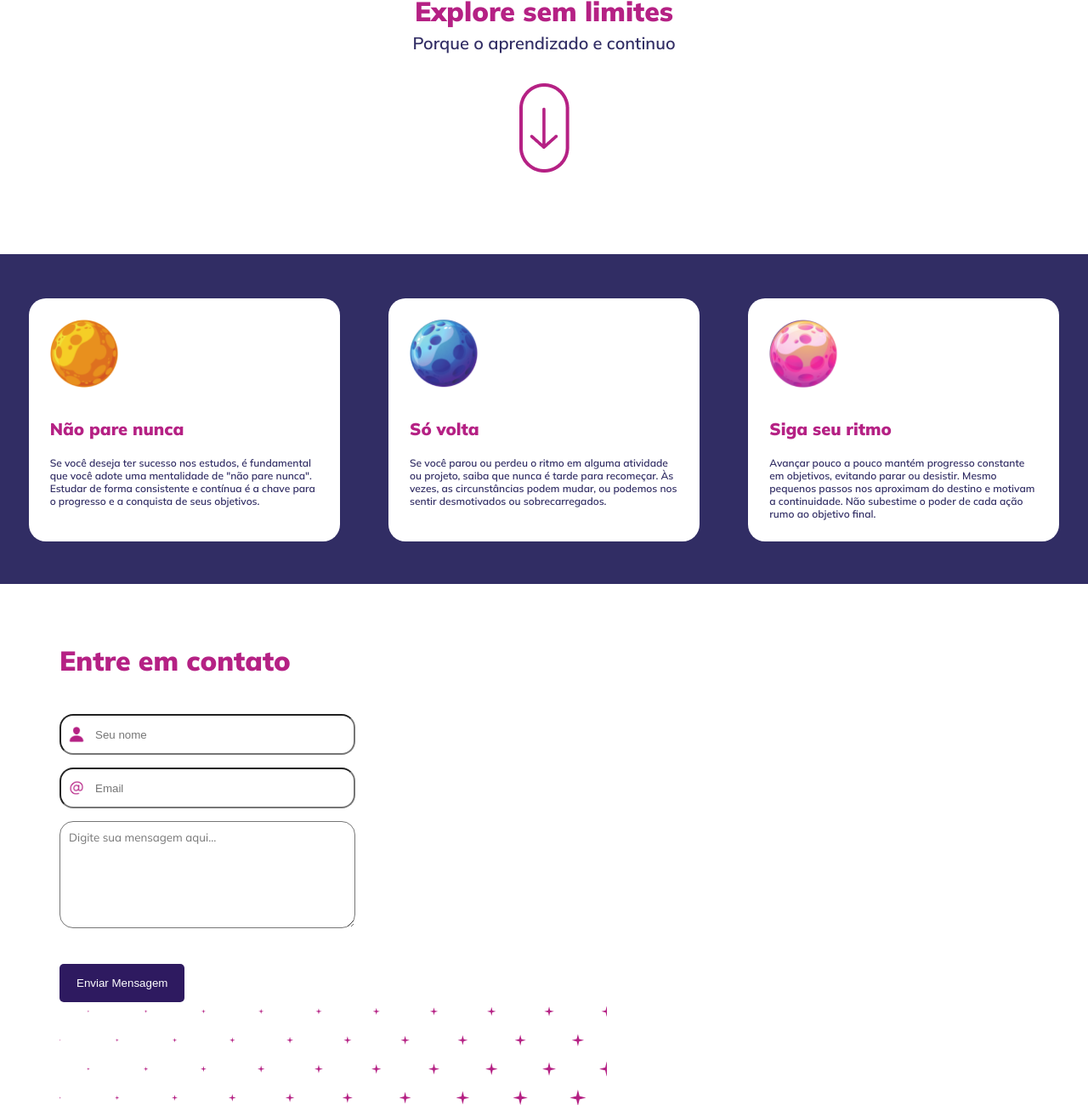
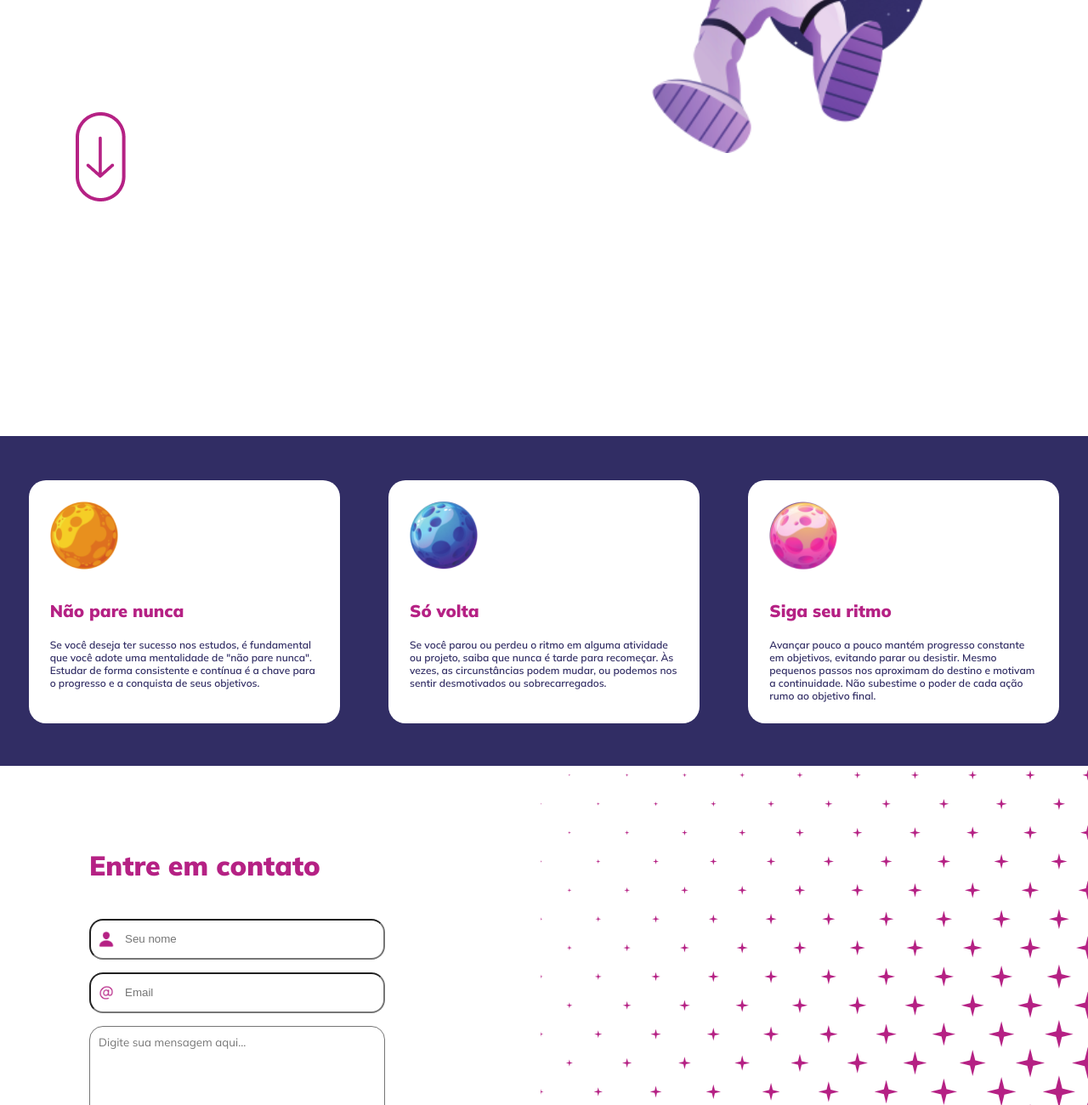
Before and after one commit to chumbrela/Explore-seus-limites, a plain HTML site: page index.html in a window 1280 px wide. Shown: the part 380-1680 px from the top of the page at 85% size. Drawn offline with Linux system fonts and the light colour scheme.

Commit message:
style.css

```diff
--- a/style.css
+++ b/style.css
@@ -120,7 +120,18 @@ section {
   background-color: #343193;
 }
 .form{
-  padding: 7rem;
+  display: flex;
+
+  form{
+    width: 100%;
+    display: flex;
+    justify-content: center;
+    align-items: center;
+    padding: 3rem 0;
+  }
+  .stars{
+    display: none;
+  }
 }
 .form h1{
   font-size: 3.2rem;
@@ -163,8 +174,36 @@ footer{
   padding: 3.2rem;
   text-align: center;
 }
+
 @media (min-width: 768px) {
+  .astronauta{
+    height: 100vh;
+    display: flex;
+    flex-direction: row-reverse;
 
+    .imageOne{
+      height: 70vh;
+    }
+  }
+  .cont{
+    display: flex;
+    flex-direction: column;
+    height: 100%;
+    align-items: start;
+    justify-content: center;
+    h1{
+      font-size: 58px;
+    }
+    p{
+      font-size: 32px;
+    }
+    button img{
+      width: 59px;
+      height: 105px;
+      margin-top: 179px;
+
+    }
+  }
 
 
 
@@ -179,8 +218,17 @@ footer{
   }
 
   .form {
-    width: 595px;
-    padding: 7rem;
+    display: flex;
+
+    justify-content: space-between;
+    form{
+      width: auto;
+      padding: 95px 0 92px 105px;
+
+    }
+    .stars{
+      display: flex;
+    }
   }
 
   .form h1 {
```
